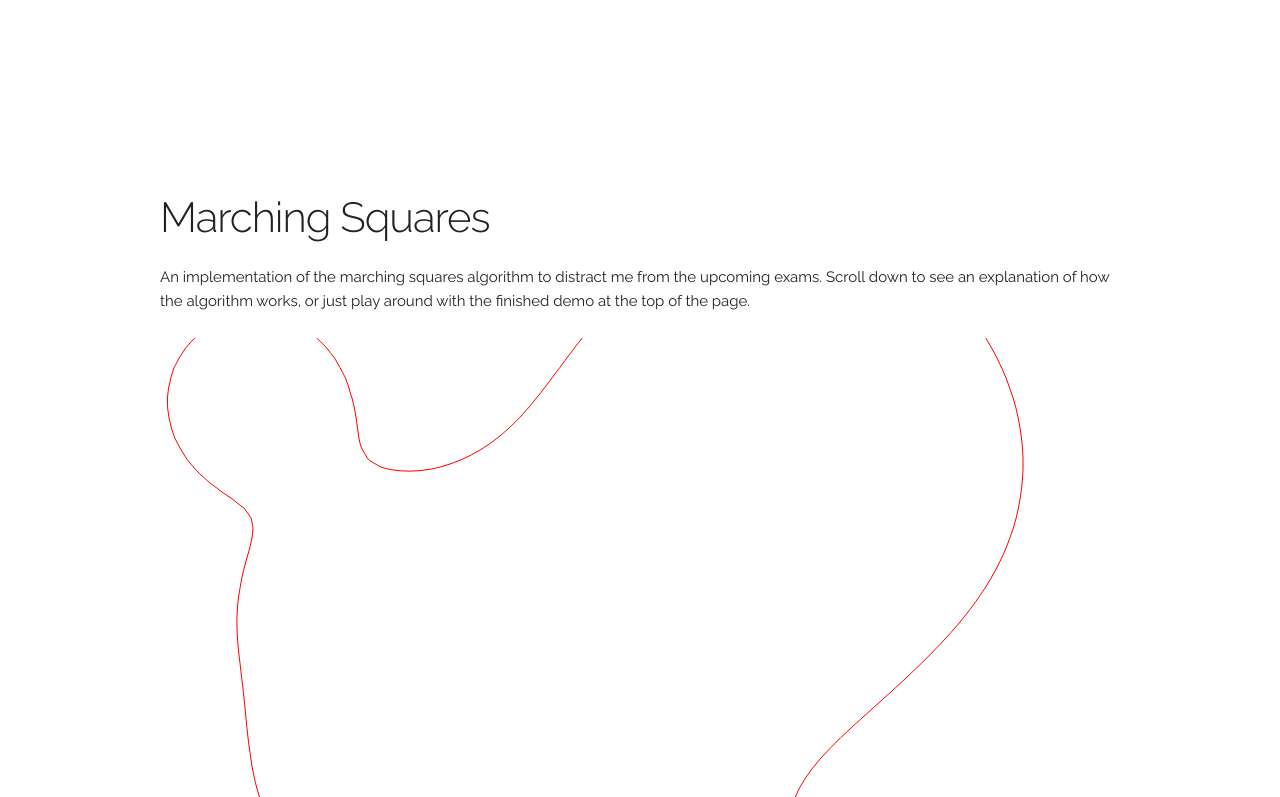
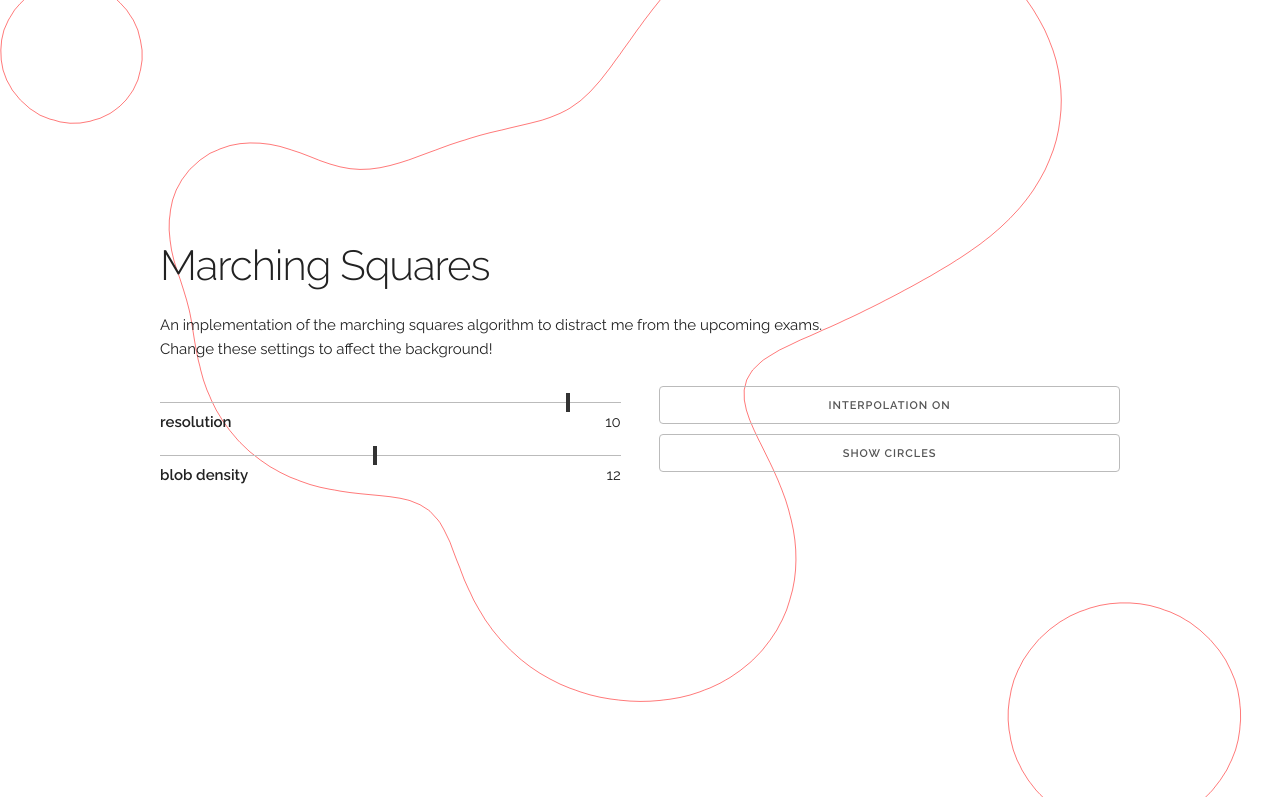
Before and after one commit to missing-user/marching_squares, a plain HTML site: page index.html in a window 1280 px wide. Shown: the top 797 px of the page. Drawn offline with Linux system fonts and the light colour scheme; animation ran at ten frames a second.

Commit message:
fancy background canvas, blur on scroll etc

```diff
--- a/css/style.css
+++ b/css/style.css
@@ -0,0 +1,15 @@
+#some {
+  width: 100%;
+  height: 100%;
+}
+
+#canvas {
+  width: 100%;
+  height: 100%;
+  position: fixed;
+  top: 0;
+  right: 0;
+  bottom: 0;
+  left: 0;
+  z-index: -1;
+}
--- a/index.html
+++ b/index.html
@@ -15,6 +15,7 @@
 
   </head>
   <body>
+    <canvas id="canvas" width="960" height="960"></canvas>
     <!-- detect color scheme -->
     <script type="text/javascript">
       var secondary = "#F00"
@@ -35,38 +36,45 @@
 
     <!-- header and intro text -->
     <div class="container">
-      <div class="row" style="margin-top: 20%">
+      <section style="height: 100vh;">
+
+        <div class="row" style="padding-top: 25%">
           <div class="twelve column">
             <h2>Marching Squares</h2>
-          <p>An implementation of the marching squares algorithm to distract me from the upcoming exams. Scroll down to see an explanation of how the algorithm works, or just play around with the finished demo at the top of the page.</p>
-        </div>
-      </div>
-
-      <!-- the large main canvas -->
-      <div class="row">
-        <div class="twelve column">
-          <canvas id="canvas" class="u-full-width" width="960" height="960"></canvas>
+            <p>An implementation of the marching squares algorithm to distract me from the upcoming exams.
+              <br>
+              Change these settings to affect the background!
+            </p>
           </div>
         </div>
 
         <!-- buttons and sliders for the main demo -->
         <div class="row">
           <div class="one-half column">
-          <input id="resolution" type="range" min="5" step="1" max="50" value="10" class="slider" oninput="m.rez = parseInt(this.value); m.generateMap(); document.getElementById('resolutiono').textContent=this.value">
+            <input id="resolution" style="direction: rtl" type="range" min="5" step="1" max="50" value="10" class="slider" oninput="m.rez = parseInt(this.value); m.generateMap(); document.getElementById('resolutiono').textContent=this.value">
             <label for="resolution" class="u-pull-left">resolution</label>
             <output id="resolutiono" class="u-pull-right" name="result">10</output class="u-pull-right">
+
+            <input id="density" type="range" min="5" step="1" max="20" value="12" class="slider" oninput="m.circleCount = parseInt(this.value); m.setCircleRadius(64-2*parseInt(this.value)); document.getElementById('densityo').textContent=this.value">
+            <label for="resolution" class="u-pull-left">blob density</label>
+            <output id="densityo" class="u-pull-right" name="result">12</output class="u-pull-right">
+
           </div>
           <div class="one-half column">
             <button type="button" class="u-full-width" name="button" onclick="m.interpolation=!m.interpolation; this.textContent = m.interpolation?'interpolation on':'interpolation off'">interpolation on</button>
+            <button type="button" class="u-full-width" name="button" onclick="m.showCircles=!m.showCircles; this.textContent = m.showCircles?'hide circles':'show circles'">show circles</button>
           </div>
         </div>
+      </section>
 
       <!-- the explanation section -->
-      <div class="row" style="margin-top: 20%">
+      <div class="row">
         <div class="twelve column">
           <h4>What is this?</h4>
           <p>This is an implementation of the
             <a href="www.wikipedia.org/wiki/Marching_squares">marching squares algorithm</a>. It's point is to draw contours around regions of scalar values, e.g. height lines on maps or transparency masks. Here's an overview of how it works:
+            <br>
+            <br>
           </div>
         </div>
 
@@ -84,10 +92,10 @@
         <div class="row">
           <div class="one-half column">
             <h5>2. Fill a single cell</h5>
-            <p>Since there's a finite number of possible corner configurations, we can explicitly specify cases for all of them. In the case of rectangular 2D grids like here, these are all the possible configurations and the lines that will be drawn for each
-              case. In the corner of each cell you can see the value of that "corner".
-              <br><br>
-              At first we just want to know if this value is above or below a certain threshold, (in our case one) to draw lines accordingly.
+            <p>The basic idea behind marching squares is, that we can treat each scalar entry of our grid as a cell corner. For each corner we check, if the value is above or below a certain threshold (in my case 1) and set it to be "inside" or "outside" of our
+              contour accordingly.
+              <br>
+              We then draw lines depending on what corners are supposed to be inside or outside of our contour. Since there's a finite number of possible corner configurations, we can explicitly specify cases for all 16 of them.
             </p>
           </div>
           <div class="one-half column">
@@ -116,18 +124,18 @@
         <div class="row">
           <div class="twelve column">
             <h5>4. Linear interpolation</h5>
-            <p>The final step is to smooth out the lines, by adjusting their position. For that, we linearly interpolate our threshold value between the two adjacent corner values. For example with my threshold value of 1, if one corner point has a value of 0.5
-              and The adjacent corner has a value of 1.5, the line segment will be placed exactly in the middle. If the corners would be 0.5 and 3, the line would be placed a lot closer to the value it's closer to. The linear interpolation for a threshold of one
-              is given by the following formula:
+            <p>The final step is to smooth out the lines, by adjusting their position. For that, we linearly interpolate our threshold value between the two adjacent corner values. I for example am using a threshold value of 1, so if one corner point has a value
+              of 0.5 and The adjacent corner has a value of 1.5, the line segment will be placed exactly in the middle. If the corners had the values 0.5 and 3, the line would be placed a lot closer to the left. This kind of linear interpolation is given by the
+              following formula:
               <br>
               <br>
-              With x being the left corner value and y the right.
+              <code>f(x, y)(1 - x) / (y - x)</code>
               <br>
-              <code>f(x, y)(1 - x) / (y - x)</code>
-              <br>f(x,y) then gives us a percentage, where to place our line endpoint.
+              With x being the left corner value, y the right and a threshold of 1.
+              <br>f(x, y) then returns a percentage describing the resulting points position.
               <br>
               <br>
-              When we apply that, The resolting contours look like this:</p>
+              With interpolation, the final contours look like this:</p>
           </div>
         </div>
         <div class="row">
@@ -165,16 +173,39 @@
 
     <script type="text/javascript">
 
-      m = new MarchingSquares("canvas", {
+      var m = new MarchingSquares("canvas", {
+        circleRadius: 40,
         stepFunc() {
           this.moveCircles();
           this.updateGridPoints();
           this.drawLines();
           this.drawPoints();
+          if (this.showCircles) {
+            this.drawCircles();
+          }
         }
       })
+      window.addEventListener('resize', m.setCanvasSize.bind(m));
 
-      coarseNoInterp = new MarchingSquares("gridValuesDemo", {
+      window.onscroll = function () {
+        scrollFunction()
+      };
+
+      function scrollFunction() {
+        endpoint = window.innerHeight
+        startpoint = window.innerHeight / 8
+        if (document.documentElement.scrollTop > endpoint + startpoint) {
+          m.paused = true
+          m.ctx.filter = "blur(2px)";
+        } else {
+          blur = Math.max(0, lerp(document.documentElement.scrollTop - startpoint, 0, endpoint, 0, 18))
+          m.ctx.filter = ["blur(", blur, "px)"].join('');
+          m.ctx.globalAlpha = Math.max(0, lerp(document.documentElement.scrollTop - startpoint, 0, endpoint, 1, 0))
+          m.paused = false
+        }
+      }
+
+      var gridValuesDemo = new MarchingSquares("gridValuesDemo", {
         resolution: 50,
         interpolation: false,
         circleCount: 5,
@@ -185,28 +216,30 @@
           this.drawCircles();
           this.drawPoints();
         }
-      })
-
-      noInterp = new MarchingSquares("coarseNoInterp", {
+      });
+      var coarseNoInterp = new MarchingSquares("coarseNoInterp", {
         resolution: 50,
         circleCount: 5,
         interpolation: false,
         circleRadius: 80
-      })
-      noInterp = new MarchingSquares("noInterp", {
+      });
+
+      var noInterp = new MarchingSquares("noInterp", {
         resolution: 10,
         circleCount: 5,
         interpolation: false
-      })
-      highResDemo = new MarchingSquares("highResDemo", {
+      });
+
+      var highResDemo = new MarchingSquares("highResDemo", {
         resolution: 10,
         circleCount: 8
-      })
-      interpolatedDemo = new MarchingSquares("interpolatedDemo", {
+      });
+
+      var interpolatedDemo = new MarchingSquares("interpolatedDemo", {
         resolution: 50,
         circleCount: 5,
         circleRadius: 80
-      })
+      });
     </script>
   </body>
 </html>
--- a/scripts/script_instanced.js
+++ b/scripts/script_instanced.js
@@ -4,6 +4,9 @@ class MarchingSquares {
 	constructor(canvasId, args = {}) {
 		this.main_canvas = document.getElementById(canvasId);
 		this.ctx = this.main_canvas.getContext("2d");
+		this.inputValues = args.inputValues || [];
+		this.gridValues = args.gridValues || [];
+		this.circles = args.circles || [];
 
 		// Get the size of the canvas in CSS pixels.
 		let rect = this.main_canvas.getBoundingClientRect();
@@ -15,13 +18,9 @@ class MarchingSquares {
 		this.width = rect.width;
 		this.height = rect.height;
 
-		this.inputValues = args.inputValues || [];
-		this.gridValues = args.gridValues || [];
-		this.circles = args.circles || [];
 		this.rez = args.resolution || 10;
 		this.circleCount = args.circleCount || 12;
-		this.circleRadius =
-			(args.circleRadius * this.width) / 1000 || (60 * this.width) / 1000;
+		this.circleRadius = args.circleRadius || 60;
 		if ("interpolation" in args) this.interpolation = args.interpolation;
 		else this.interpolation = true;
 
@@ -45,17 +44,32 @@ class MarchingSquares {
 		//start everything up
 		this.generateMap();
 		this.generateCircles();
-		requestAnimationFrame(() => this.stepSimulation(this));
+		requestAnimationFrame(this.stepSimulation.bind(this));
+	}
+
+	setCanvasSize() {
+		// Get the size of the canvas in CSS pixels.
+		let rect = this.main_canvas.getBoundingClientRect();
+		// Give the canvas pixel dimensions of their CSS size * the device pixel ratio.
+		this.main_canvas.width = rect.width * dpr;
+		this.main_canvas.height = rect.height * dpr;
+		this.ctx.scale(dpr, dpr);
+
+		this.width = rect.width;
+		this.height = rect.height;
+		this.generateMap();
+		this.generateCircles();
 	}
 
 	//initialization methods
 	generateCircle() {
+		var adjusted_r = (this.circleRadius * this.width) / 1000;
 		var circle = {
 			x: Math.random() * this.width,
 			y: Math.random() * this.height,
 			vx: 2 * Math.random() - 1,
 			vy: 2 * Math.random() - 1,
-			r: this.circleRadius + this.circleRadius * Math.random()
+			r: adjusted_r + adjusted_r * Math.random()
 		};
 
 		circle.r2 = circle.r * circle.r;
@@ -70,16 +84,20 @@ class MarchingSquares {
 		}
 	}
 
+	setCircleRadius(newRad) {
+		this.circleRadius = (newRad * this.width) / 1000;
+		this.generateCircles();
+	}
+
 	generateMap() {
 		this.inputValues = new Array(0 | (1 + this.height / this.rez));
 		//the grid is one smaller in x and y direction than the input
 		this.gridValues = new Array(this.inputValues.length - 1);
-		for (var y = 0; y < this.inputValues.length; y++) {
+		for (var y = 0; y < this.inputValues.length; y++)
 			this.inputValues[y] = new Array(0 | (1 + this.width / this.rez));
-		}
-		for (var y = 0; y < this.gridValues.length; y++) {
+
+		for (var y = 0; y < this.gridValues.length; y++)
 			this.gridValues[y] = new Array(this.inputValues[0].length - 1);
-		}
 	}
 
 	//simulation methods
@@ -247,13 +265,14 @@ class MarchingSquares {
 		this.ctx.stroke();
 	}
 
-	stepSimulation(ref) {
+	stepSimulation() {
 		//draw stuff
-		ref.ctx.clearRect(0, 0, this.width, this.height);
+		if (!this.paused) {
+			this.ctx.clearRect(0, 0, this.width, this.height);
+			this.stepFunc();
+		}
 
-		ref.stepFunc();
-
-		requestAnimationFrame(() => ref.stepSimulation(ref));
+		requestAnimationFrame(this.stepSimulation.bind(this));
 	}
 }
 
```
Lines whose indentation alone changed are shown as unchanged.
